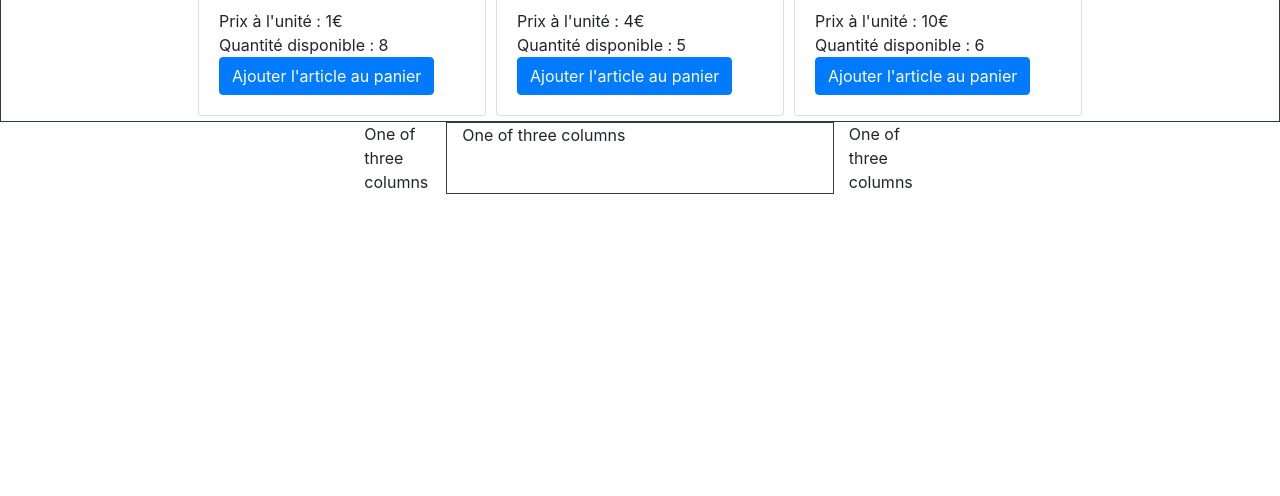
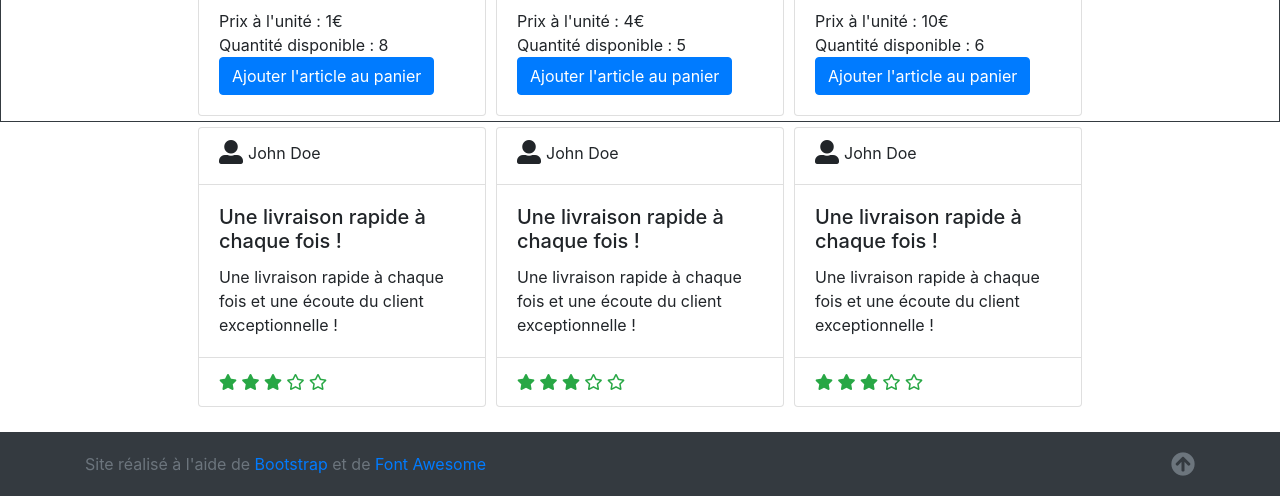
Before and after one commit to Rordigue/tp_complet, a plain HTML site: page index.html in a window 1280 px wide. Shown: the part 1634-2130 px from the top of the page. Before the commit the page ends 1828 px from the top, so only its background shows below. Drawn offline with nearby package versions, Linux system fonts and the light colour scheme.

Commit message:
home screen content finished and design v1

```diff
--- a/css/style.css
+++ b/css/style.css
@@ -9,3 +9,16 @@
 header .btn-info {
     margin-right: 8px;
 }
+
+.card-header p {
+    margin-left: 5px;
+    margin-bottom: 6px;
+}
+
+footer {
+    padding: 20px;
+    margin-top: 20px;
+}
+footer p {
+    margin-bottom: 0;
+}
--- a/index.html
+++ b/index.html
@@ -8,6 +8,7 @@
     <link rel="stylesheet" href="css/style.css">
     <script src="https://ajax.googleapis.com/ajax/libs/jquery/3.5.1/jquery.min.js"></script>
     <script src="js/main.js"></script>
+    <link rel="stylesheet" href="https://pro.fontawesome.com/releases/v5.10.0/css/all.css" integrity="sha384-AYmEC3Yw5cVb3ZcuHtOA93w35dYTsvhLPVnYs9eStHfGJvOvKxVfELGroGkvsg+p" crossorigin="anonymous"/>
 </head>
 <body>
     <main>
@@ -32,7 +33,7 @@
                         Boissons
                       </a>
                       <div class="dropdown-menu" aria-labelledby="navbarDropdown">
-                        <a class="dropdown-item" href="#">Alcoolisées</a>
+                        <a class="dropdown-item" href="#">Boissons Alcoolisées</a>
                         <a class="dropdown-item" href="#">Jus de fruits</a>
                         <a class="dropdown-item" href="#">Boissons énergisantes</a>
                       </div>
@@ -76,18 +77,70 @@
         <!-------------------- ALL ARTICLES END ---------------------->
         <!-------------------- NOTICE START ---------------------->
         <div class="container d-flex justify-content-center">
-          <div class="row">
-            <div class="col">
-              One of three columns
-            </div>
-            <div class="col-8 border border-dark">
-              One of three columns
-            </div>
-            <div class="col">
-              One of three columns
+          <div class="notices_container">
+            <div class="avis d-flex flex-wrap">
+              <div class="card">
+                <div class="card-header bg-transparent d-flex align-items-center">
+                  <i class="fas fa-user-alt h4" ></i>
+                  <p>John Doe</p>
+                </div>
+                <div class="card-body">
+                  <h5 class="card-title">Une livraison rapide à chaque fois !</h5>
+                  <p class="card-text">Une livraison rapide à chaque fois et une écoute du client exceptionnelle !</p>
+                </div>
+                <div class="card-footer bg-transparent">
+                  <i class="fas fa-star text-success"></i>
+                  <i class="fas fa-star text-success"></i>
+                  <i class="fas fa-star text-success"></i>
+                  <i class="far fa-star text-success"></i>
+                  <i class="far fa-star text-success"></i>
+                </div>
+              </div>
+              <div class="card">
+                <div class="card-header bg-transparent d-flex align-items-center">
+                  <i class="fas fa-user-alt h4" ></i>
+                  <p>John Doe</p>
+                </div>
+                <div class="card-body">
+                  <h5 class="card-title">Une livraison rapide à chaque fois !</h5>
+                  <p class="card-text">Une livraison rapide à chaque fois et une écoute du client exceptionnelle !</p>
+                </div>
+                <div class="card-footer bg-transparent">
+                  <i class="fas fa-star text-success"></i>
+                  <i class="fas fa-star text-success"></i>
+                  <i class="fas fa-star text-success"></i>
+                  <i class="far fa-star text-success"></i>
+                  <i class="far fa-star text-success"></i>
+                </div>
+              </div>
+              <div class="card">
+                <div class="card-header bg-transparent d-flex align-items-center">
+                  <i class="fas fa-user-alt h4" ></i>
+                  <p>John Doe</p>
+                </div>
+                <div class="card-body">
+                  <h5 class="card-title">Une livraison rapide à chaque fois !</h5>
+                  <p class="card-text">Une livraison rapide à chaque fois et une écoute du client exceptionnelle !</p>
+                </div>
+                <div class="card-footer bg-transparent">
+                  <i class="fas fa-star text-success"></i>
+                  <i class="fas fa-star text-success"></i>
+                  <i class="fas fa-star text-success"></i>
+                  <i class="far fa-star text-success"></i>
+                  <i class="far fa-star text-success"></i>
+                </div>
+              </div>
             </div>
           </div>
         </div>
+        <footer class="text-muted  bg-dark">
+          <div class="container">
+            <p class="float-right">
+              <a href="#"><i class="fas fa-arrow-circle-up h4 text-secondary"></i></a>
+            </p>
+            <p>Site réalisé à l'aide de <a href="https://getbootstrap.com/">Bootstrap</a> et de <a href="https://fontawesome.com/">Font Awesome</a></p>
+          </div>
+        </footer>
     </main>
 </body>
 <script src="https://cdn.jsdelivr.net/npm/bootstrap@4.5.3/dist/js/bootstrap.bundle.min.js" integrity="sha384-ho+j7jyWK8fNQe+A12Hb8AhRq26LrZ/JpcUGGOn+Y7RsweNrtN/tE3MoK7ZeZDyx" crossorigin="anonymous"></script>
```
Also changed, not shown: data.json (+3 -3 lines).
